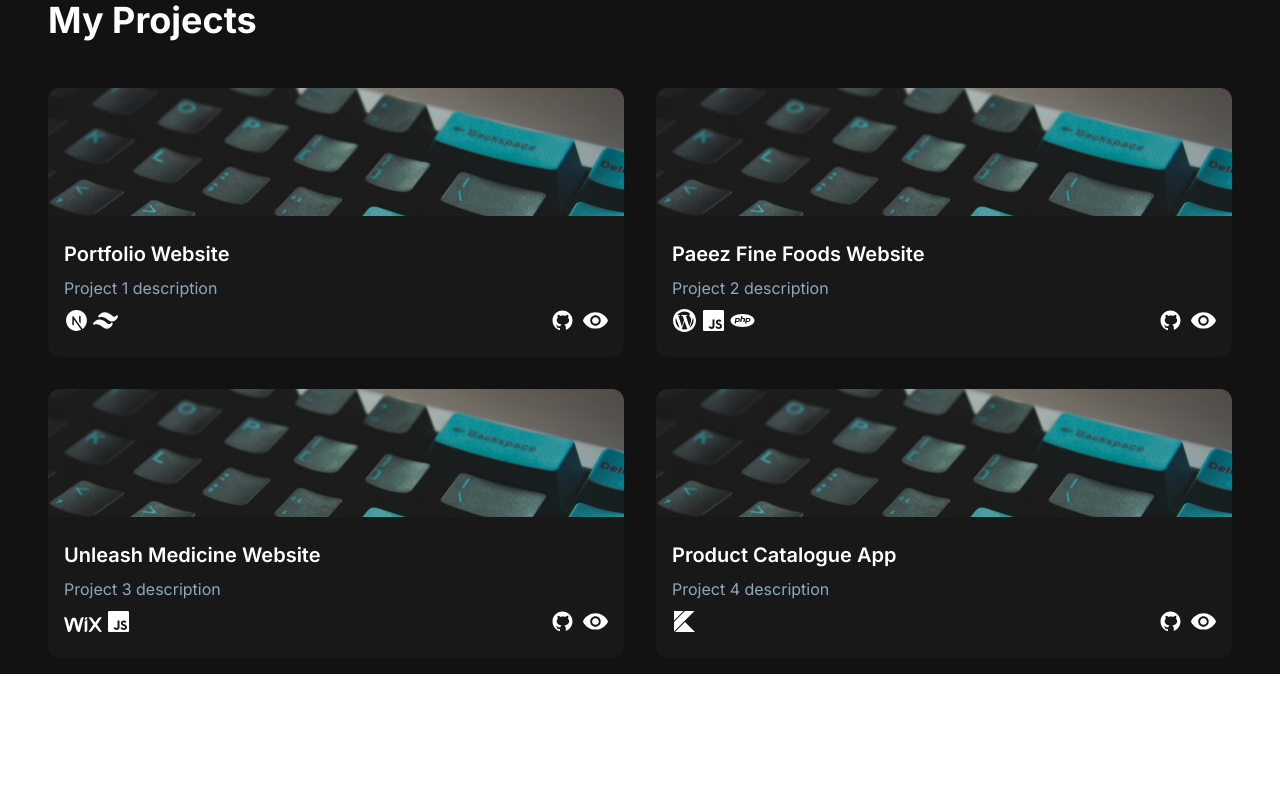
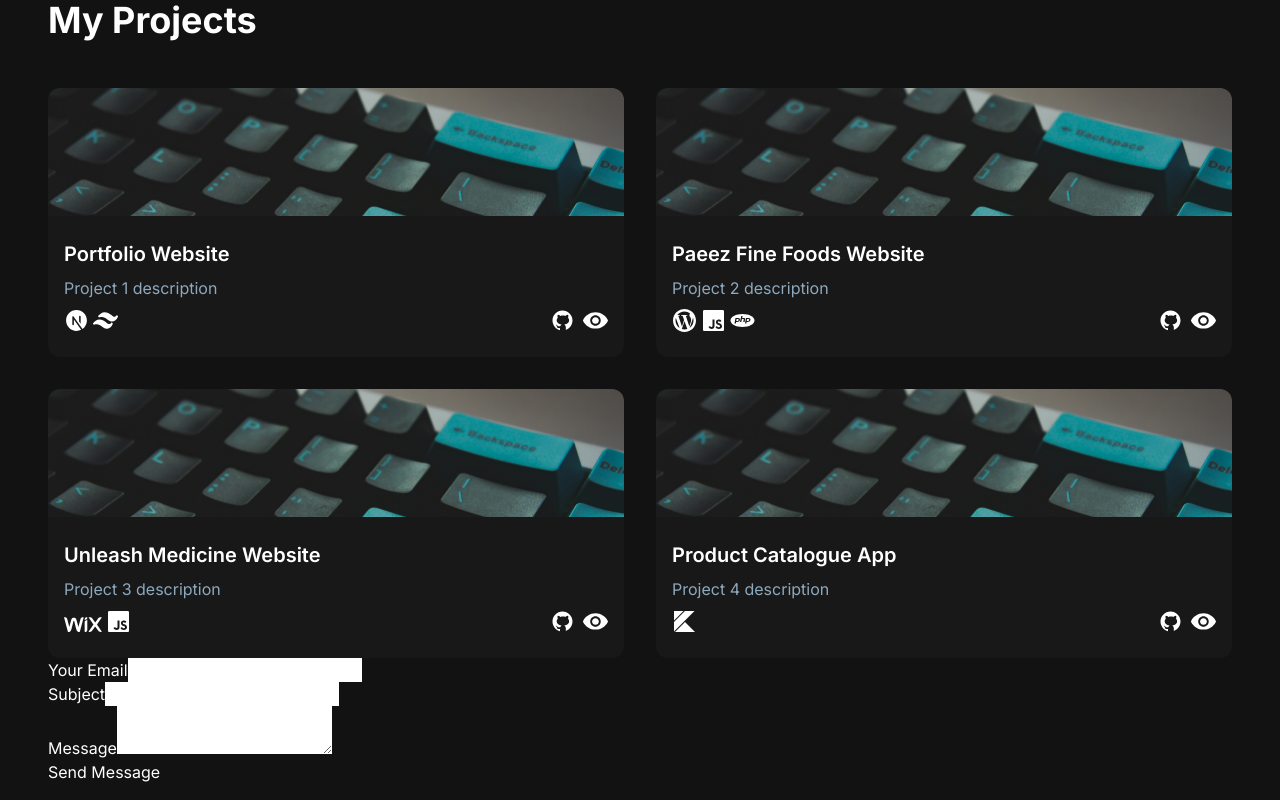
Before and after one commit to rayafarhadi/rayafarhadi.github.io, a Next.js app: page / in a window 1280 px wide. Shown: the part 1215-2015 px from the top of the page. Before the commit the page ends 1889 px from the top, so only its background shows below. Built offline with nearby package versions, Linux system fonts and the light colour scheme.

Commit message:
added basic layout for contact section

```diff
--- /dev/null
+++ b/app/components/contact/ContactSection.jsx
@@ -0,0 +1,23 @@
+import React from "react";
+
+const ContactSection = () => {
+  return (
+    <div className="text-white">
+      <div>
+        <label htmlFor="emailInput">Your Email</label>
+        <input type="text" id="emailInput" />
+      </div>
+      <div>
+        <label htmlFor="subjectInput">Subject</label>
+        <input type="text" id="subjectInput" />
+      </div>
+      <div>
+        <label htmlFor="messageInput">Message</label>
+        <textarea id="messageInput" />
+      </div>
+      <button>Send Message</button>
+    </div>
+  );
+};
+
+export default ContactSection;
--- a/app/page.js
+++ b/app/page.js
@@ -1,4 +1,5 @@
 import AboutSection from "./components/about/AboutSection";
+import ContactSection from "./components/contact/ContactSection";
 import HeroSection from "./components/hero/HeroSection";
 import Navbar from "./components/navigation/Navbar";
 import ProjectSection from "./components/projects/ProjectSection";
@@ -11,6 +12,7 @@ export default function Home() {
         <HeroSection />
         <AboutSection />
         <ProjectSection />
+        <ContactSection />
       </div>
     </main>
   );
```
